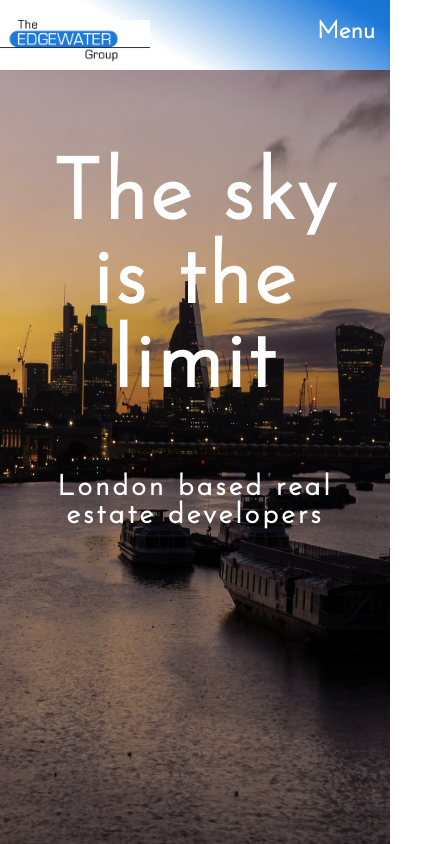
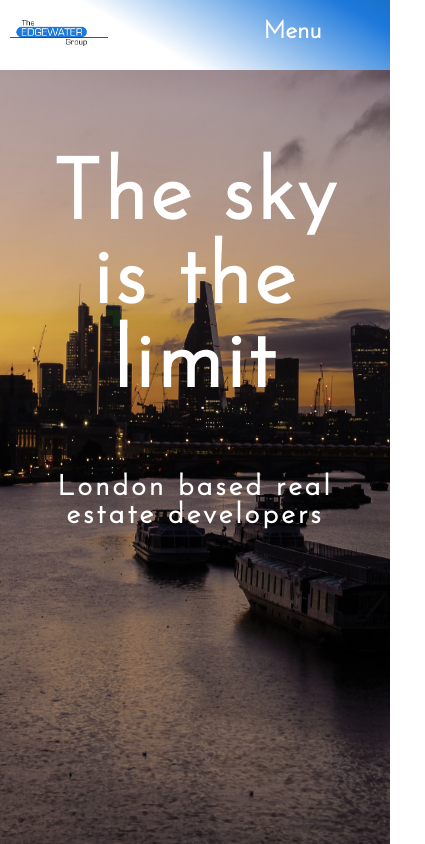
Before and after one commit to chs242/the-edewater-group, a Vue app: page /#/ in a window 390 px wide. Shown: the whole page, 425 px wide, since content can reach past the window. Built offline with nearby package versions, Linux system fonts and the light colour scheme.

Commit message:
in middle of fixing up home page

```diff
--- a/src/App.vue
+++ b/src/App.vue
@@ -26,9 +26,6 @@ export default {
       navbarOpen: false,
     }
   },
-  methods:{
-    toggleSidebar () { if (this.$sidebar.showSidebar) { this.$sidebar.displaySidebar(false) } }
-  }
 }
 </script>
 <style>
@@ -116,20 +113,35 @@ img{
   height: 70px;
   display: flex;
   flex-direction: row;
-  justify-content: space-between;
+  justify-content: space-around;
   z-index: 100;
+  padding-top: 0px;
 }
 
 #nav a{
-  margin-left: 30%;
+  padding: 0;
+  margin: 0;
 }
+.logo-wrapper, #nav>a{
+  margin: 0;
+  padding: 0;
+  width: 50%;
+  margin-top: 20px;
+}
+
+img{
+  width: 50%;
+  padding-left: 10px;
+  float: left;
+}
+
 .for-mobile{
   font-family: 'Josefin Sans', sans-serif;
   font-size: 1.5em;
   display: inline;
   padding: 0;
-  padding-top: 20px;
-  max-width: content;
+
+
 }
 
 .mobile {
@@ -143,18 +155,6 @@ img{
 #nav a.router-link-exact-active {
   color: #2c3e50;
 }
-
-.logo-wrapper{
-  width: 100%;
-  padding-top: 20px;
-  margin-right: 30%;
-}
-
-img{
-  width: 150px;
-}
-
-
 
 /* sidenav  */
 .sidenav{
@@ -208,11 +208,6 @@ img{
 }
 
 @media (min-width: 320px) and (max-width: 580px) {
-  /* Device = Most of the Smartphones Mobiles (Portrait)*/
-  .logo-wrapper{
-    padding-top: 20px;
-    width: 100%;
-    margin-right: 0px;
-  }
+
 }
 </style>
--- a/src/views/Home.vue
+++ b/src/views/Home.vue
@@ -73,9 +73,9 @@ export default {
     position: absolute;
     top: 0;
     right: 0;
-    height: 100%;
+    /* height: 100%; */
     width: 100%;
-    overflow-y: scroll;
+    /* overflow-y: scroll; */
     overflow-x: hidden;
 
   }
@@ -84,20 +84,25 @@ export default {
     position: absolute;
     top: 0;
     right: 0;
-    height: 60%;
+    /* height: 60%; */
     width: 100%;
     z-index: 2;
   }
 
   .title-cont{
     width: 80%;
-    height: 100%;
+    /* height: 100%; */
     margin: 40% auto;
+    margin-bottom: 0;
     font-size: 42px;
     font-weight: 100;
     color: white;
     letter-spacing: 3px;
     font-family: 'Josefin Sans', sans-serif;
+  }
+
+  h6{
+    margin-bottom: 0;
   }
 
 
@@ -121,7 +126,7 @@ export default {
 @media (min-width: 320px) and (max-width: 580px) {
   /* Device = Most of the Smartphones Mobiles (Portrait)*/
  .image-cont{
-    height: 100vh;
+    /* height: 100vh; */
     width: 100%;
     overflow-x: hidden;
 
```
